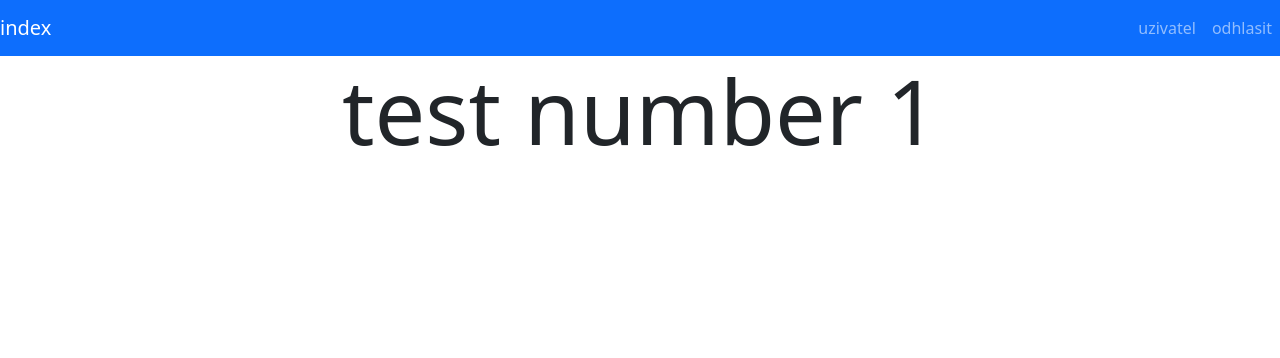
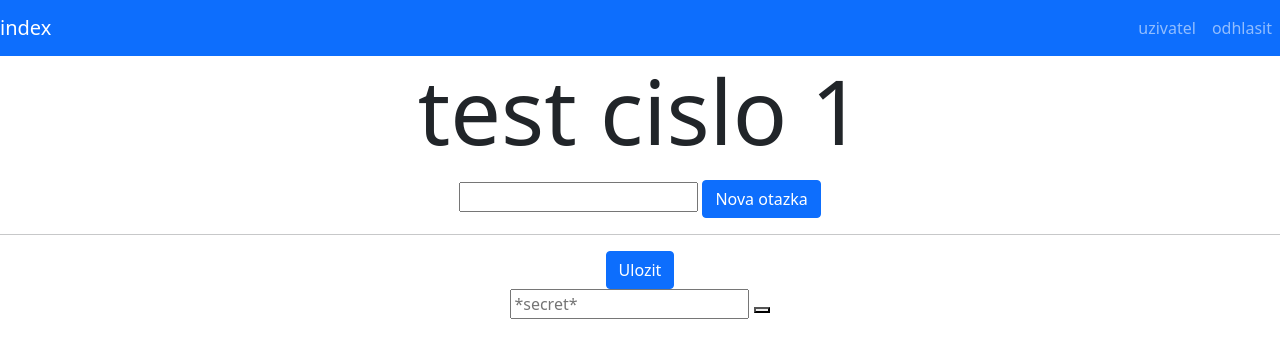
Before and after one commit to simonbrauner/testovaci-aplikace, a Flask app: page /editor/1 in a window 1280 px wide. Shown: the top 358 px of the page. Run offline with Flask 2, Linux system fonts and the light colour scheme; the visitor is signed in with stand-in values (Sample User, id 1); tables that the repository leaves empty hold one stand-in row (values such as "Sample post"); some libraries are stand-ins or nearby versions.

Commit message:
simple question adding

```diff
--- /dev/null
+++ b/static/editor.js
@@ -0,0 +1,19 @@
+function newQuestion(title) {
+    let question = document.createElement('LI');
+    question.id = document.getElementsByClassName('question').length;
+    question.className = 'question';
+    question.appendChild(document.createTextNode(title));
+
+    document.getElementById('questions').appendChild(question);
+}
+
+document.addEventListener('DOMContentLoaded', function() {
+    // creating question
+    document.getElementById('new-question').addEventListener('click', function() {
+	let title = document.getElementById('question-title').value;
+	if (title) {
+	    newQuestion(title);
+	    document.getElementById('question-title').value = '';
+	}
+    });
+});
--- a/templates/editor.html
+++ b/templates/editor.html
@@ -4,8 +4,29 @@
 {% block title %}editing {{ test_id }}.{% endblock %}
 
 
+{% block scripts %}
+
+<script src='/static/editor.js'></script>
+
+{% endblock %}
+
+
 {% block main %}
 
-<h1>test number {{ test_id }}</h1>
+<h1>test cislo {{ test_id }}</h1>
+
+<ol id='questions'></ol>
+
+<input id='question-title'>
+<button class='btn btn-primary' id='new-question'>Nova otazka</button>
+
+<hr>
+
+<button class='btn btn-primary' id='save'>Ulozit</button>
+
+<form>
+  <input id='secret-input' type='text' name='test-json' placeholder='*secret*' required>
+  <button id='secret-button' type='submit'></button>
+</form>
 
 {% endblock %}
--- a/templates/layout.html
+++ b/templates/layout.html
@@ -14,6 +14,8 @@
 
     <script src='https://cdn.jsdelivr.net/npm/@popperjs/core@2.6.0/dist/umd/popper.min.js' integrity='sha384-KsvD1yqQ1/1+IA7gi3P0tyJcT3vR+NdBTt13hSJ2lnve8agRGXTTyNaBYmCR/Nwi' crossorigin='anonymous'></script>
     <script src='https://cdn.jsdelivr.net/npm/bootstrap@5.0.0-beta2/dist/js/bootstrap.min.js' integrity='sha384-nsg8ua9HAw1y0W1btsyWgBklPnCUAFLuTMS2G72MMONqmOymq585AcH49TLBQObG' crossorigin='anonymous'></script>
+
+    {% block scripts %}{% endblock %}
   </head>
 
   <body>
```
